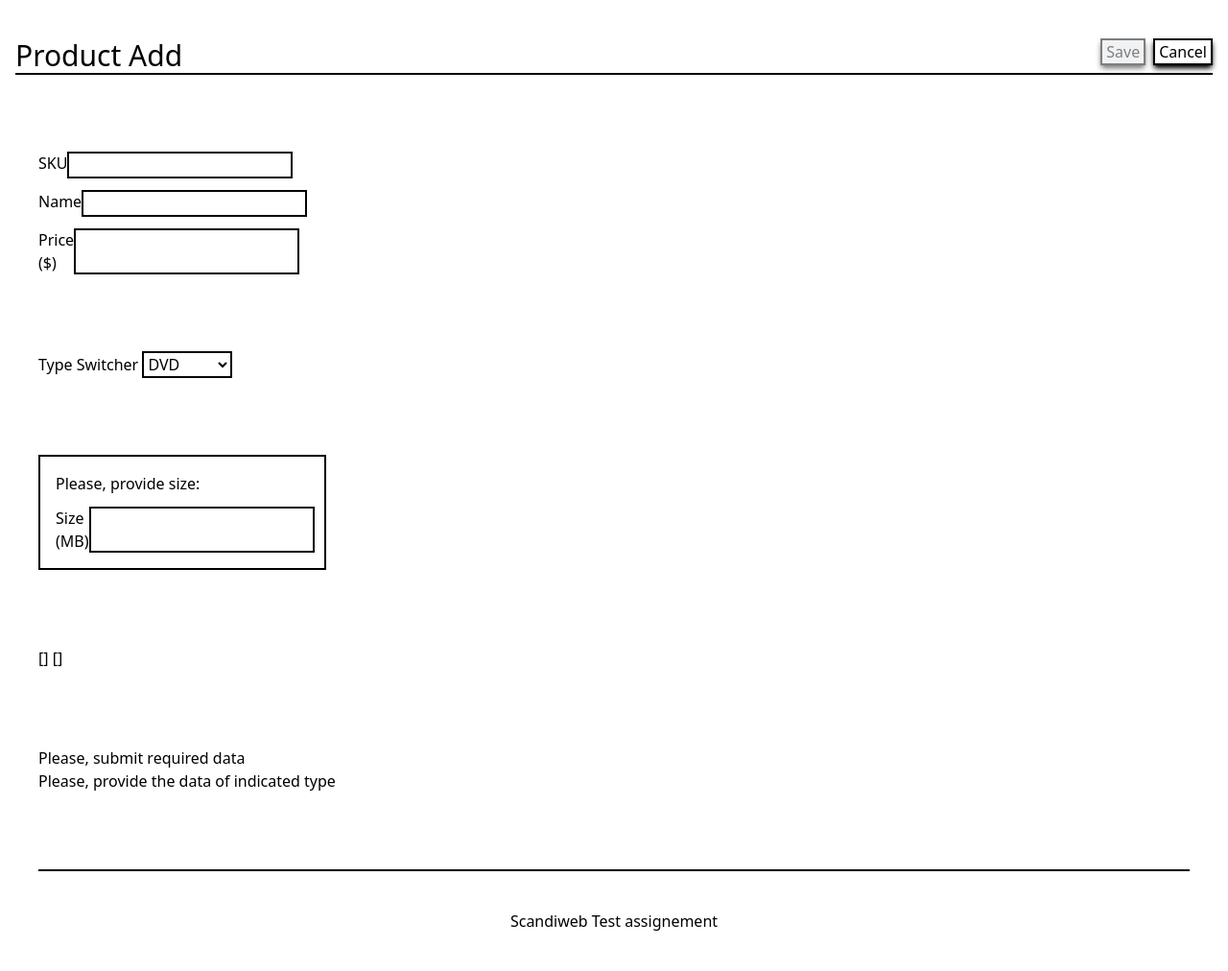
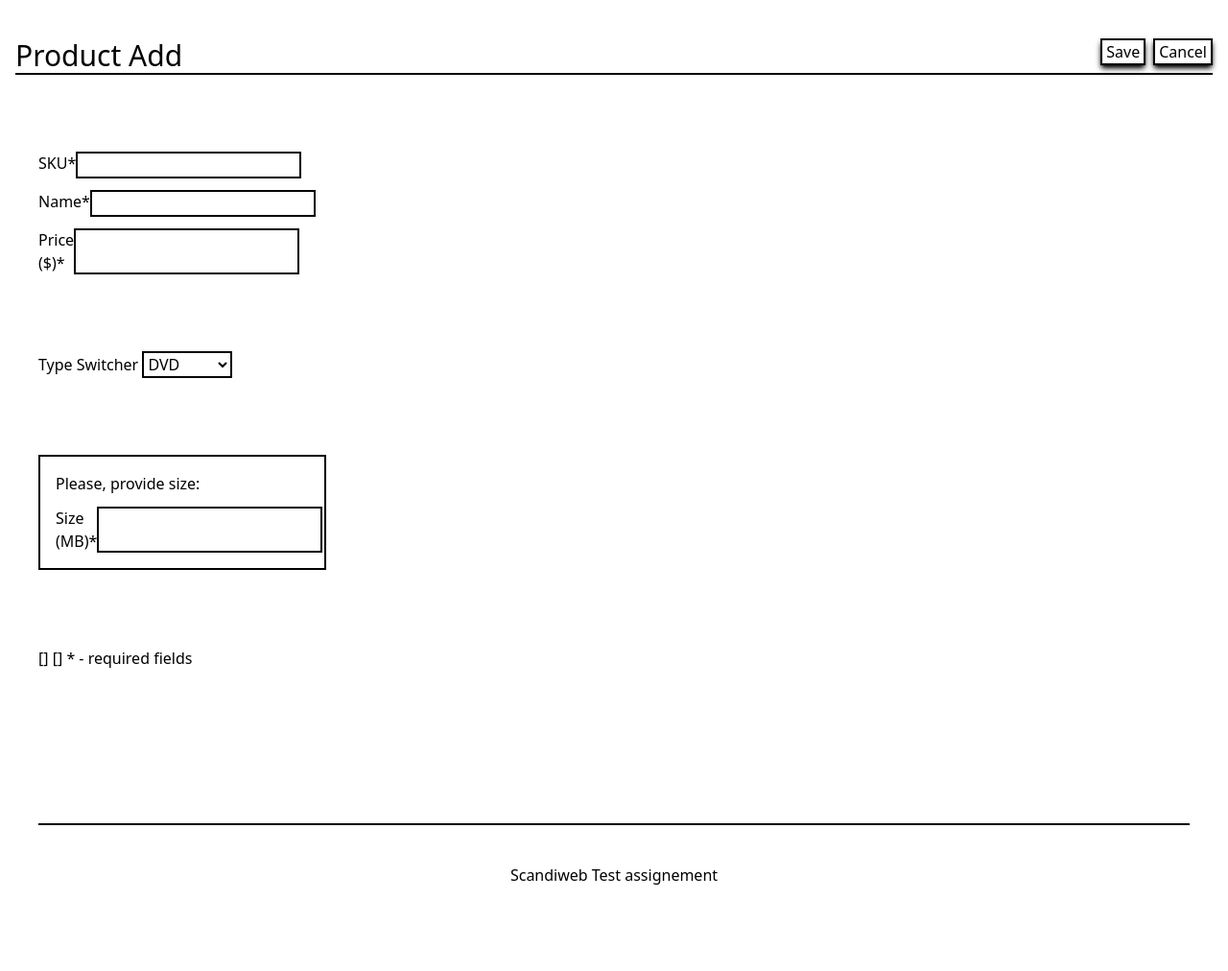
Before and after one commit to ricardsupenieks/Product-site, a PHP site: template views/productAdd.twig in a window 1280 px wide. Shown: the whole page at 96% size. After the commit the page ends 922 px from the top, so only its background shows below. Run offline with PHP 8.4, Linux system fonts and the light colour scheme; the template is opened without the code that fills it, so the values that code supplies are empty; some libraries are stand-ins or nearby versions.

Commit message:
need to figure out how to prevent submitting

```diff
--- a/views/productAdd.twig
+++ b/views/productAdd.twig
@@ -1,19 +1,15 @@
 {% extends 'layout.twig' %}
 
 {% block content %}
-    <form id="product_form" action="/add" method="post">
+    <form id="product_form" onsubmit="return validateForm();" action="/add" method="post">
         <div class="flex flex-row border-b-2 border-black justify-between mx-4 mt-10">
             <div class="text-3xl">
                 Product Add
             </div>
 
             <div class="flex flex-row gap-2 mb-2">
-                <button
-                        :class="{
-                            'border-2 border-black px-1 shadow-md shadow-black hover:-translate-y-1 hover:scale-105 transition ease-in-out delay-90' : formIsValid,
-                            'border-2 border-black px-1 shadow-md shadow-black bg-gray-200 opacity-50' : !formIsValid,
-
-                        }">
+                <button @click="validateForm()"
+                        class='border-2 border-black px-1 shadow-md shadow-black hover:-translate-y-1 hover:scale-105 transition ease-in-out delay-90'>
                     Save
                 </button>
                 <a href="/" class="border-2 border-black px-1 shadow-md shadow-black hover:-translate-y-1 hover:scale-105 transition ease-in-out delay-90">
@@ -26,15 +22,15 @@
         <div class="flex flex-col gap-20 mx-10 my-20">
             <div class="flex flex-col gap-3 w-1/5">
                 <div class="flex flex-row justify-between">
-                    <label for="sku">SKU</label>
+                    <label for="sku">SKU*</label>
                     <input v-model="baseForm.sku" type="text" name="sku" id="sku" class="border-2 border-black"/>
                 </div>
                 <div class="flex flex-row justify-between">
-                    <label for="name">Name</label>
+                    <label for="name">Name*</label>
                     <input v-model="baseForm.name" type="text" name="name" id="name" class="border-2 border-black mr-0"/>
                 </div>
                 <div class="flex flex-row justify-between">
-                    <label for="price">Price ($)</label>
+                    <label for="price">Price ($)*</label>
                     <input v-model="baseForm.price" type="number" name="price" id="price" class="border-2 border-black mr-0"/>
                 </div>
             </div>
@@ -54,7 +50,7 @@
                 <div class="flex flex-col gap-3 w-full">
                     <p>Please, provide size:</p>
                     <div class="flex flex-row justify-between">
-                        <label for="size">Size (MB)</label>
+                        <label for="size">Size (MB)*</label>
                         <input v-model.number="size" type="number" name="attribute" id="size" class="border-2 border-black mr-0"/>
                     </div>
                 </div>
@@ -64,15 +60,15 @@
                 <div class="flex flex-col gap-3 w-full">
                     <p>Please, provide dimensions:</p>
                     <div class="flex flex-row justify-between">
-                        <label for="height">Height (CM)</label>
+                        <label for="height">Height (CM)*</label>
                         <input v-model.number="furnitureForm.height" type="number" id="height" class="border-2 border-black mr-0"/>
                     </div>
                     <div class="flex flex-row justify-between">
-                        <label for="width">Width (CM)</label>
+                        <label for="width">Width (CM)*</label>
                         <input v-model.number="furnitureForm.width" type="number" id="width" class="border-2 border-black mr-0"/>
                     </div>
                     <div class="flex flex-row justify-between">
-                        <label for="length">Length (CM)</label>
+                        <label for="length">Length (CM)*</label>
                         <input v-model.number="furnitureForm.length" type="number" id="length" class="border-2 border-black mr-0"/>
                     </div>
                     <input type="hidden" name="attribute" :value="dimensions = height +'x'+ width +'x'+ length">
@@ -83,16 +79,16 @@
                 <div class="flex flex-col gap-3 w-full">
                     <p>Please, provide weight:</p>
                     <div class="flex flex-row justify-between">
-                        <label for="weight">Weight (KG)</label>
+                        <label for="weight">Weight (KG)*</label>
                         <input v-model.number="weight" type="number" name="attribute" id="weight" class="border-2 border-black mr-0"/>
                     </div>
                 </div>
             </div>
-
-            [[ requiredError ]] [[ typeError ]]
+            [[requiredError]] [[typeError]]
+            * - required fields
             <div>
-                <p>Please, submit required data</p>
-                <p>Please, provide the data of indicated type</p>
+                <p v-if="requiredError.length > 0">Please, submit required data</p>
+                <p v-if="typeError.length > 0">Please, provide the data of indicated type</p>
                 {% if error.skuTaken %}
                     <div role="alert">
                         <p>SKU taken</p>
@@ -133,6 +129,7 @@
             },
             methods: {
                 validateForm() {
+
                     this.requiredError = [];
                     this.typeError = [];
 
@@ -153,19 +150,19 @@
 
                     if(this.type === "DVD") {
                         if(this.size === "" || !this.size > 0) {
-                            this.requiredError.push(this.size);
+                            this.requiredError.push("size");
                         }
                         if (typeof this.size !== "number") {
-                            this.typeError.push(this.size);
+                            this.typeError.push("size");
                         }
                     }
 
                     if(this.type === "Book") {
                         if(this.weight === "" || !this.weight > 0) {
-                            this.requiredError.push(this.weight);
+                            this.requiredError.push("weight");
                         }
                         if (typeof this.weight !== "number") {
-                            this.typeError.push(this.weight);
+                            this.typeError.push("weight");
                         }
                     }
 
@@ -179,7 +176,12 @@
                             }
                         }
                     }
-                }
+
+                    if(this.requiredError.length > 0 || this.typeError.length > 0 ) {
+                        return false
+                    }
+                    return true
+                },
             },
             delimiters: ['[[', ']]']
         }).mount('#app');
```
